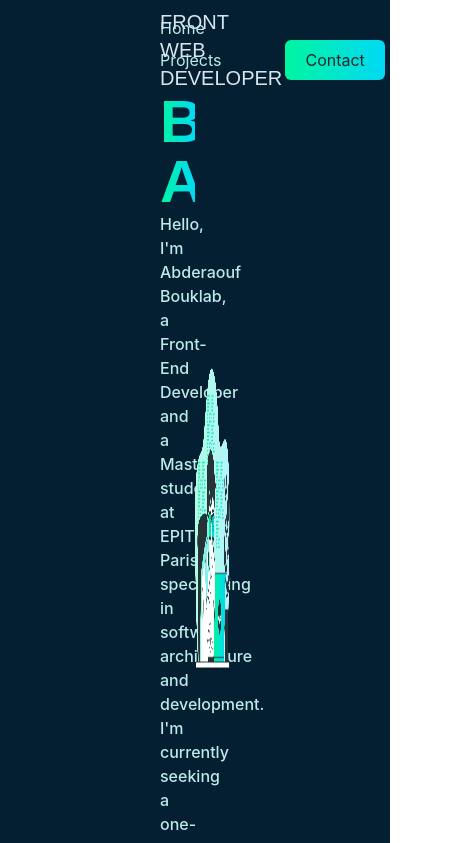
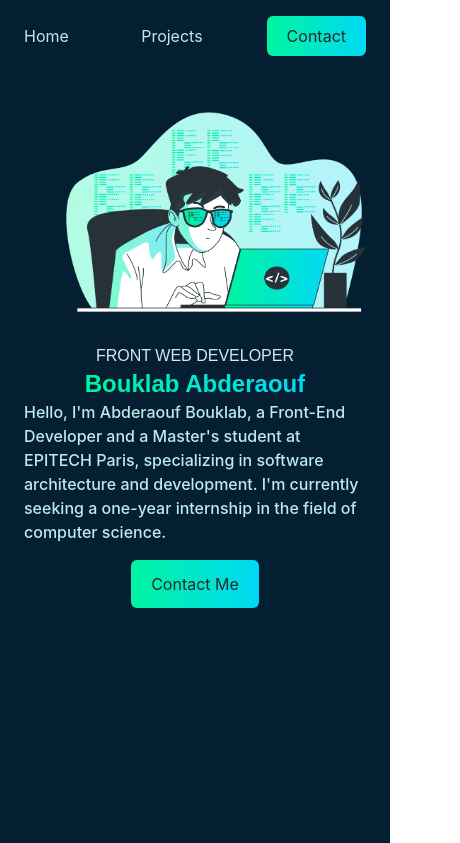
Before and after one commit to bouklab-abderaouf/portfolio-dev, a React (Create React App) app: page / in a window 390 px wide. Shown: the top 843 px of the page, 460 px wide, since content can reach past the window. Built offline with nearby package versions, Linux system fonts and the light colour scheme.

Commit message:
[ADD] mobile responsive for hero section.

```diff
--- a/src/App.js
+++ b/src/App.js
@@ -5,7 +5,7 @@ import RoutesManager from "./Pages/RoutesManager"
 
 function App() {
   return (
-    <div className="bg-[#041F31] h-screen px-40">
+    <div className="bg-[#041F31] h-screen sm:px-40 px-6 ">
       <RoutesManager />
     </div>
   );
--- a/src/Pages/Home.jsx
+++ b/src/Pages/Home.jsx
@@ -3,15 +3,17 @@ import logo  from '../assets/logo.png'
 
 export const Home = () => {
   return (
-    <div className=' w-full h-screen flex flex-row justify-between'>
-      <div className='flex flex-col justify-center w-1/2'>
-      <p className='text-[#D7E5EC] text-xl font-medium font-sora'>FRONT WEB DEVELOPER</p>
-      <h1 className='text-6xl font-montserrat bg-clip-text text-transparent bg-gradient-to-r from-[#00F5A0] to-[#00D9F5] font-semibold '>Bouklab Abderaouf</h1>
+    <div className=' w-full h-auto flex  justify-start sm:justify-between flex-col-reverse sm:flex-row sm:mt-10 mt-10'>
+      <div className='flex flex-col justify-center items-center sm:items-start w-full sm:w-1/2 mt-8 sm:mt-0'>
+      <p className='text-[#D7E5EC] sm:text-xl text-l font-medium font-sora'>FRONT WEB DEVELOPER</p>
+      <h1 className='text-2xl sm:text-5xl font-montserrat bg-clip-text text-transparent bg-gradient-to-r from-[#00F5A0] to-[#00D9F5] font-semibold '>Bouklab Abderaouf</h1>
       <p className='text-[#BDEBEA] text-base font-medium	w-full'>Hello, I'm Abderaouf Bouklab, a Front-End Developer and a Master's student at EPITECH Paris, specializing in software architecture and development. I'm currently seeking a one-year internship in the field of computer science.
-</p>
+      </p>
+      <a className='inline-block py-3 px-5 mt-4 text-[#252728] rounded-md bg-gradient-to-r from-[#00F5A0] to-[#00D9F5] ' href='/About'>Contact Me</a>
+
       </div>
-      <div className='flex flex-col justify-center '>
-        <img src={logo} className='w-[400px] h-[300px]' />
+      <div className='flex flex-col justify-center items-end w-full sm:w-1/2 '>
+        <img src={logo} className='w-[300px] h-[200px] sm:w-[400px] sm:h-[300px]' />
 
 
       </div>
```
